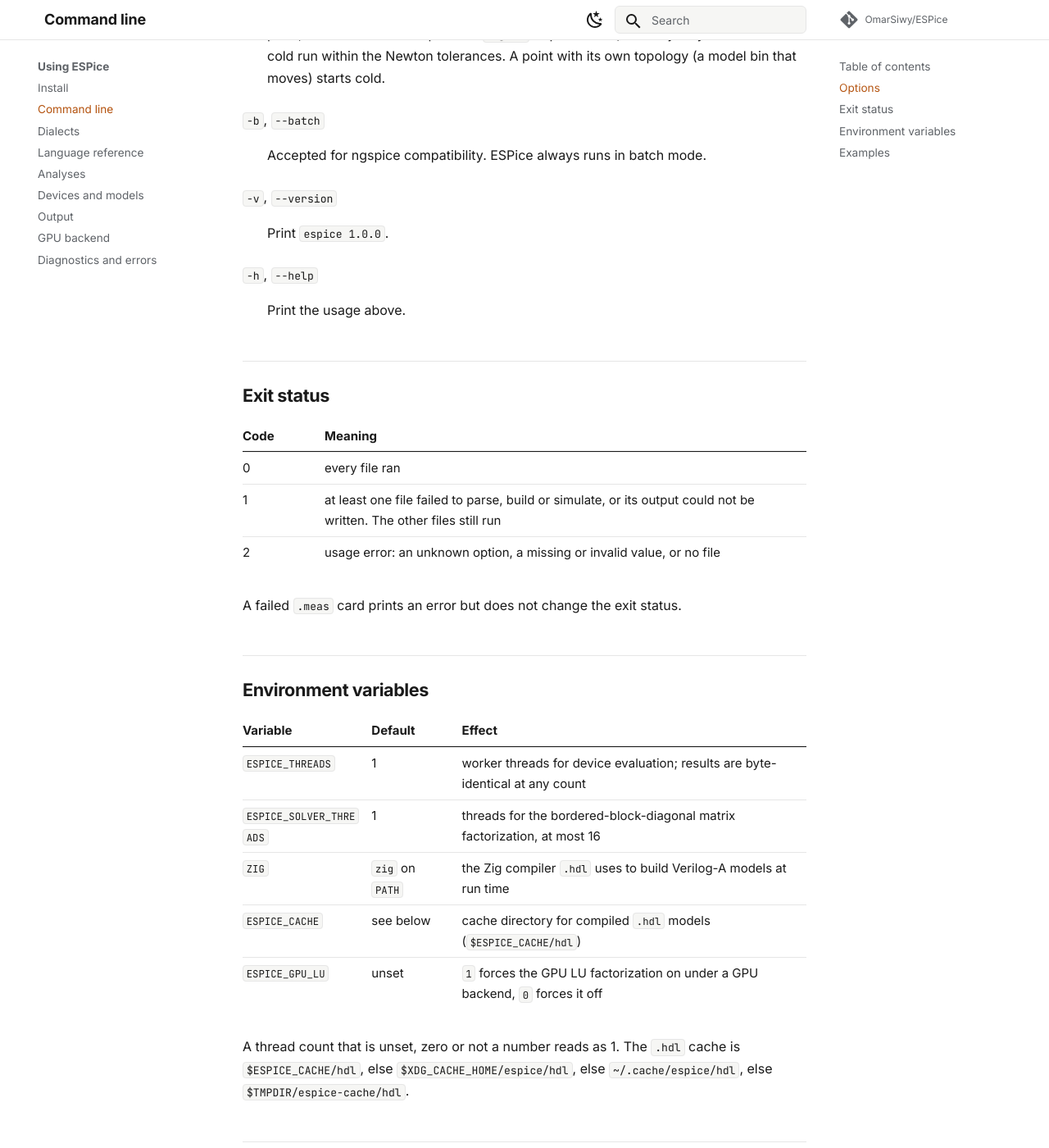
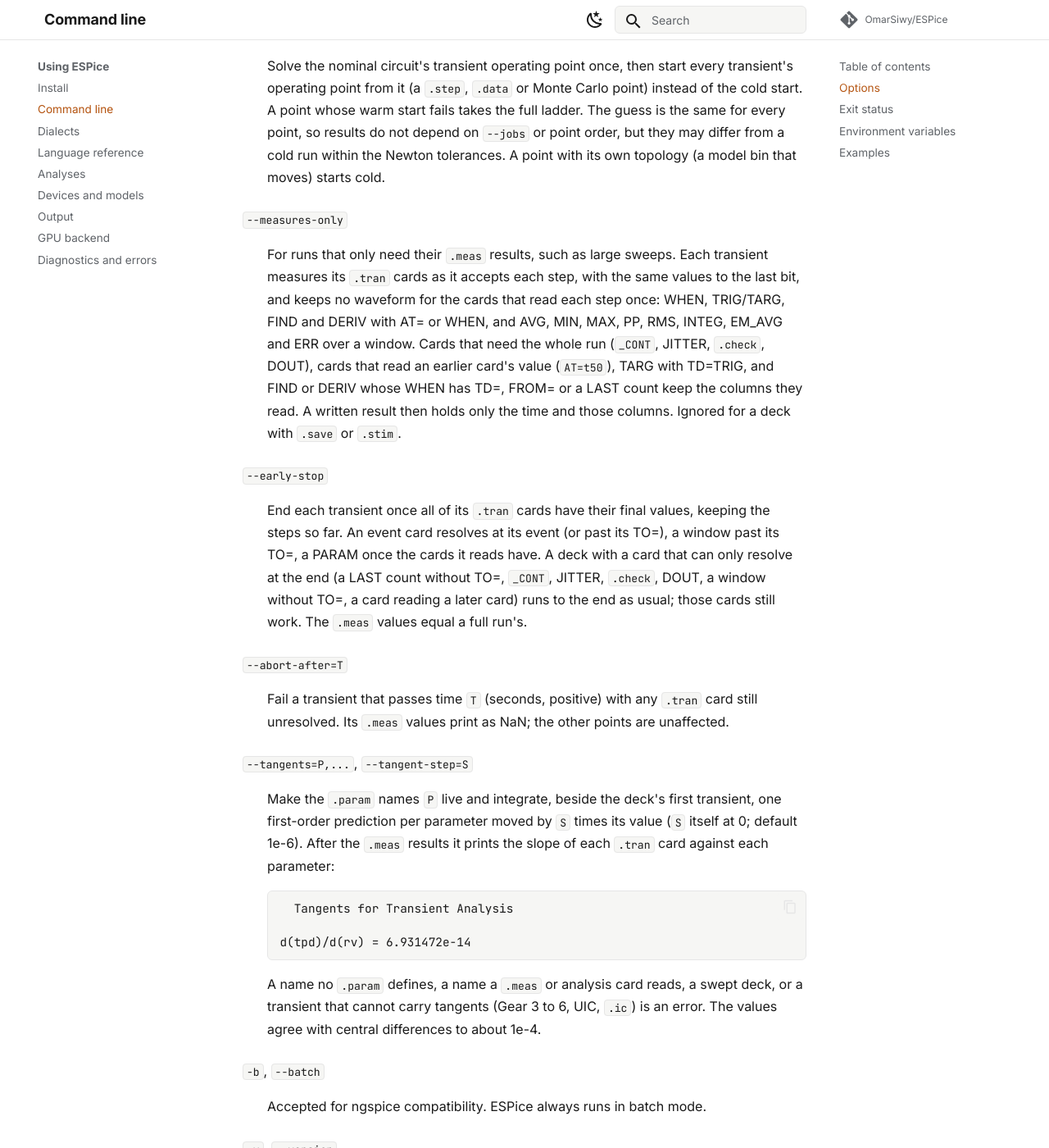
Before and after one commit to OmarSiwy/ESPice, an MkDocs documentation site: the page built from docs/using/cli.md, in a window 1280 px wide and 1400 px high, scrolled down 3154 px. Shown: the whole window at 82% size. Built offline with MkDocs 1.6.1 and Material for MkDocs 9.7.7, drawn with Linux system fonts in a browser that asks for light colours; comment, search, counter and statistics services are not loaded; some of the changed text lies outside the part shown.

Commit message:
tangents apart from a point's rows (Result.tangents), early stop waits for the tangent rows' cards, --tangents/--tangent-step; run_all prints each point's .meas block as it ends (Options.measures); CLI docs for --measures-only, --early-stop, --abort-after, --tangents

````diff
--- a/docs/using/cli.md
+++ b/docs/using/cli.md
@@ -22,7 +22,13 @@ Usage: espice [OPTION]... FILE...
       --print-dag             Print the next query frontier before running
       --plan                  Print the DAG without running analyses
       --timing-in-depth       Time preparation, queries, and individual steps
+      --measures-only         Measure .tran cards as the run goes; keep only the columns whole-run cards read
+      --early-stop            End each .tran once its .meas cards have resolved (never with LAST, _CONT,
+                              JITTER, .check/DOUT or a window without TO=)
+      --abort-after=T         Fail a .tran still missing a .meas value past T seconds
       --warm-start            Start each transient's OP from the nominal one
+      --tangents=P,...        Print d(.meas)/d(P) of the first .tran's cards for these .params
+      --tangent-step=S        Relative step of --tangents (default 1e-6)
       --tokenizer=FMT         ngspice|hspice|spectre
       --vpi=APP               Load a VPI application (.so) for Verilog-A $systf calls; repeatable
   -v, --version               Version
@@ -132,6 +138,49 @@ A flag that takes a value accepts it three ways: `--rawfile=out.raw`,
   run within the Newton tolerances. A point with its own topology (a model
   bin that moves) starts cold.
 
+`--measures-only`
+: For runs that only need their `.meas` results, such as large sweeps.
+  Each transient measures its `.tran` cards as it accepts each step,
+  with the same values to the last bit, and keeps no waveform for the
+  cards that read each step once: WHEN, TRIG/TARG, FIND and DERIV with
+  AT= or WHEN, and AVG, MIN, MAX, PP, RMS, INTEG, EM_AVG and ERR over a
+  window. Cards that need the whole run (`_CONT`, JITTER, `.check`,
+  DOUT), cards that read an earlier card's value (`AT=t50`), TARG with
+  TD=TRIG, and FIND or DERIV whose WHEN has TD=, FROM= or a LAST count
+  keep the columns they read. A written result then holds only the time
+  and those columns. Ignored for a deck with `.save` or `.stim`.
+
+`--early-stop`
+: End each transient once all of its `.tran` cards have their final
+  values, keeping the steps so far. An event card resolves at its event
+  (or past its TO=), a window past its TO=, a PARAM once the cards it
+  reads have. A deck with a card that can only resolve at the end (a LAST
+  count without TO=, `_CONT`, JITTER, `.check`, DOUT, a window without
+  TO=, a card reading a later card) runs to the end as usual; those
+  cards still work. The `.meas` values equal a full run's.
+
+`--abort-after=T`
+: Fail a transient that passes time `T` (seconds, positive) with any
+  `.tran` card still unresolved. Its `.meas` values print as NaN; the
+  other points are unaffected.
+
+`--tangents=P,...`, `--tangent-step=S`
+: Make the `.param` names `P` live and integrate, beside the deck's first
+  transient, one first-order prediction per parameter moved by `S` times
+  its value (`S` itself at 0; default 1e-6). After the `.meas` results it
+  prints the slope of each `.tran` card against each parameter:
+
+    ```text
+      Tangents for Transient Analysis
+
+    d(tpd)/d(rv) = 6.931472e-14
+    ```
+
+    A name no `.param` defines, a name a `.meas` or analysis card reads, a
+    swept deck, or a transient that cannot carry tangents (Gear 3 to 6,
+    UIC, `.ic`) is an error. The values agree with central differences
+    to about 1e-4.
+
 `-b`, `--batch`
 : Accepted for ngspice compatibility. ESPice always runs in batch mode.
 
@@ -150,6 +199,10 @@ A flag that takes a value accepts it three ways: `--rawfile=out.raw`,
 | 2 | usage error: an unknown option, a missing or invalid value, or no file |
 
 A failed `.meas` card prints an error but does not change the exit status.
+Each sweep point's `.meas` block prints as soon as it and every point
+before it have finished, so the output is the same at any `--jobs`. A
+deck whose run fails prints the blocks of the points that finished, the
+failed points' values as NaN, then the error.
 
 ## Environment variables
 
````
Also changed, not shown: 6 other files.
